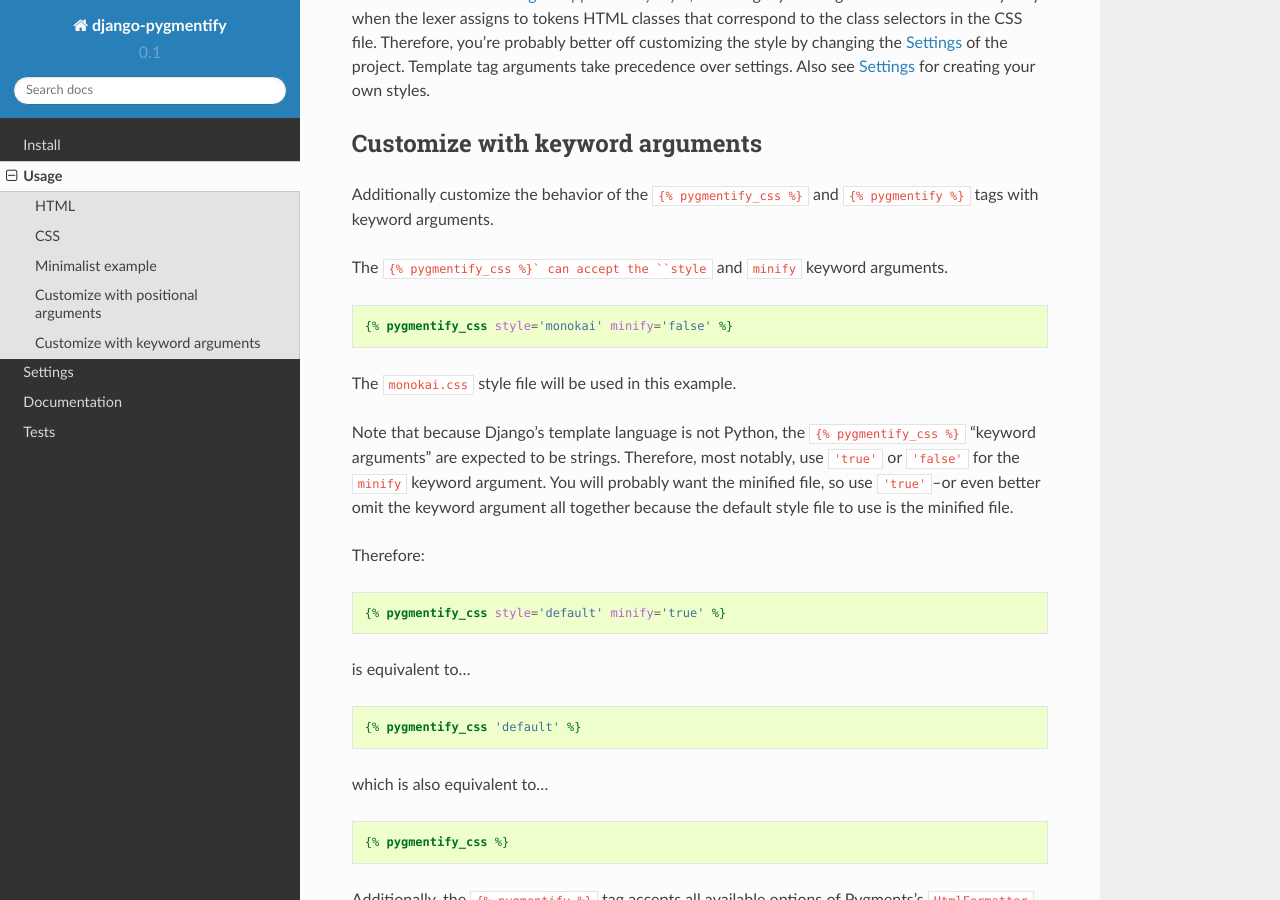
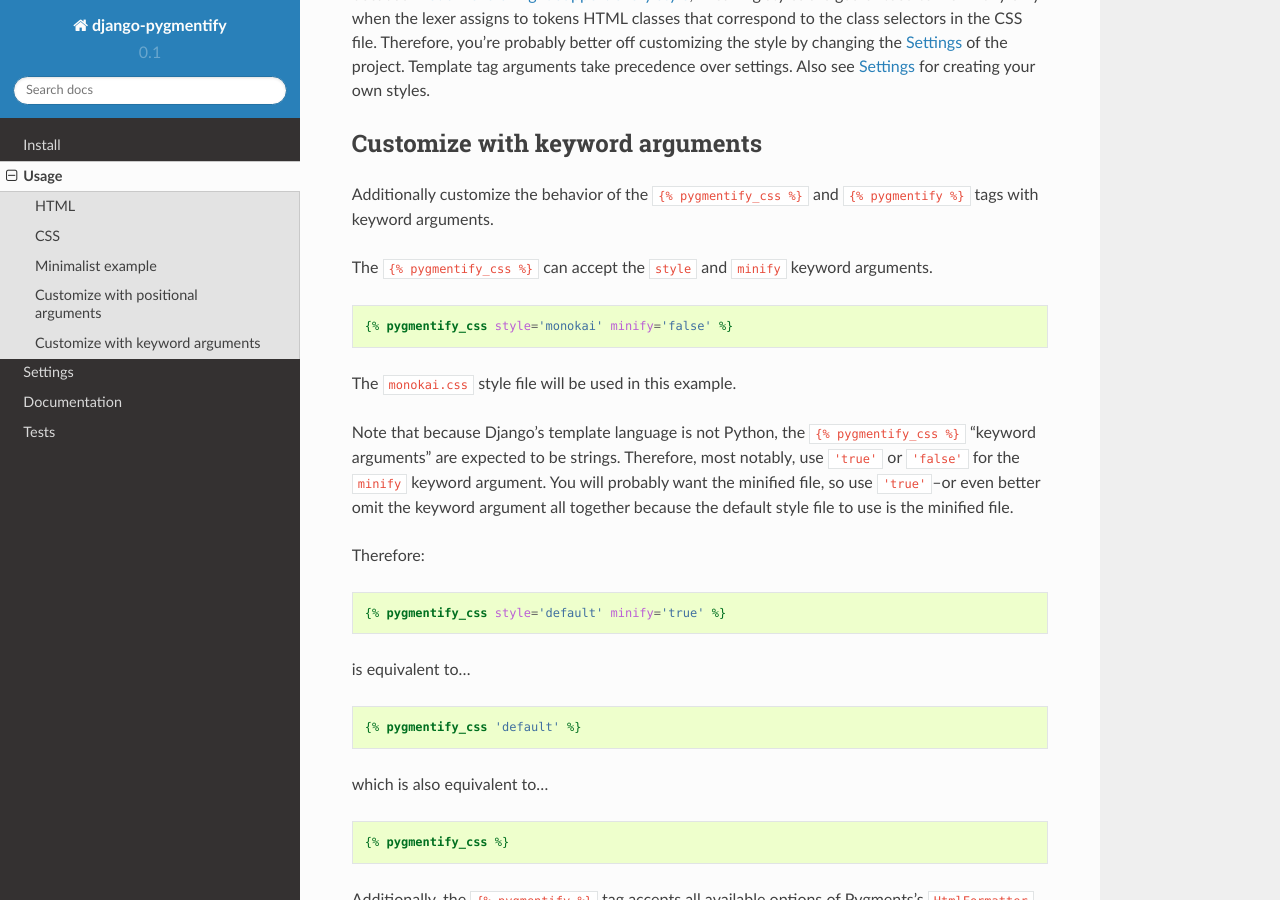
Before and after one commit to richardcornish/django-pygmentify, a Sphinx documentation site: the page built from docs/usage.rst, in a window 1280 px wide and 900 px high, scrolled down 2647 px. Built offline with Sphinx 7.4.7 and the Read the Docs theme 2.0.0, drawn with Linux system fonts in a browser that asks for light colours.

Commit message:
Added backtick for inline code

```diff
--- a/docs/usage.rst
+++ b/docs/usage.rst
@@ -121,7 +121,7 @@ Customize with keyword arguments
 
 Additionally customize the behavior of the ``{% pygmentify_css %}`` and ``{% pygmentify %}`` tags with keyword arguments.
 
-The ``{% pygmentify_css %}` can accept the ``style`` and ``minify`` keyword arguments.
+The ``{% pygmentify_css %}`` can accept the ``style`` and ``minify`` keyword arguments.
 
 .. code-block:: django
 
```
